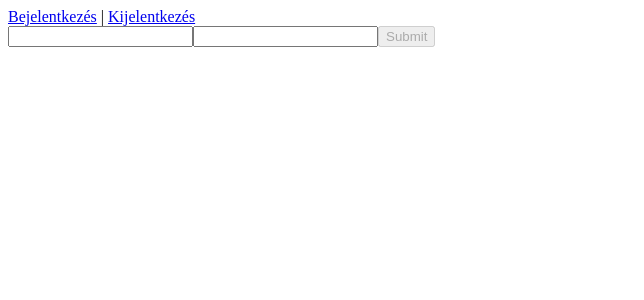
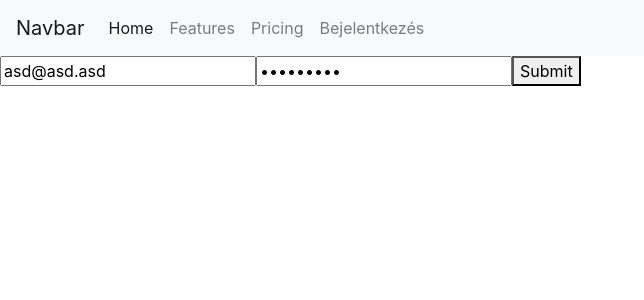
Before and after one commit to szobek/kktg, an Angular app: page /auth/login in a window 1280 px wide. Shown: the top 300 px of the page, without its empty margins (0-644 px from the left). Built offline with nearby package versions, Linux system fonts and the light colour scheme.

Commit message:
login not work

```diff
--- a/package.json
+++ b/package.json
@@ -21,6 +21,7 @@
     "@angular/platform-browser-dynamic": "~7.0.0",
     "@angular/router": "~7.0.0",
     "core-js": "^2.5.4",
+    "ngx-bootstrap": "^3.0.1",
     "rxjs": "~6.3.3",
     "zone.js": "~0.8.26"
   },
--- a/src/app/auth/login/login.component.ts
+++ b/src/app/auth/login/login.component.ts
@@ -26,8 +26,8 @@ export class LoginComponent implements OnInit, OnDestroy {
             }
         );
         this.loginForm = this.fb.group({
-            email: new FormControl('', [Validators.required]),
-            password: new FormControl('', [Validators.required, Validators.minLength(8)]),
+            email: new FormControl('asd@asd.asd', [Validators.required]),
+            password: new FormControl('123456789', [Validators.required, Validators.minLength(8)]),
         })
         console.warn(this.loginForm);
 
--- a/src/app/nav/nav.component.html
+++ b/src/app/nav/nav.component.html
@@ -1,3 +1,23 @@
-
-<a routerLink="auth">Bejelentkezés</a> |
-<a routerLink="auth/logout">Kijelentkezés</a>
+<nav class="navbar navbar-expand-lg navbar-light bg-light">
+    <a class="navbar-brand" href="#">Navbar</a>
+    <button class="navbar-toggler" type="button" data-toggle="collapse" data-target="#navbarNav" aria-controls="navbarNav" aria-expanded="false" aria-label="Toggle navigation">
+        <span class="navbar-toggler-icon"></span>
+    </button>
+    <div class="collapse navbar-collapse" id="navbarNav">
+        <ul class="navbar-nav">
+            <li class="nav-item active">
+                <a class="nav-link" href="#">Home <span class="sr-only">(current)</span></a>
+            </li>
+            <li class="nav-item">
+                <a class="nav-link" href="#">Features</a>
+            </li>
+            <li class="nav-item">
+                <a class="nav-link" href="#">Pricing</a>
+            </li>
+            <li class="nav-item">
+                <a class="nav-link" routerLink="auth" *ngIf="!logged">Bejelentkezés</a>
+                <a class="nav-link" routerLink="auth/logout" *ngIf="logged">Kijelentkezés</a>
+            </li>
+        </ul>
+    </div>
+</nav>
--- a/src/app/nav/nav.component.ts
+++ b/src/app/nav/nav.component.ts
@@ -1,15 +1,33 @@
-import { Component, OnInit } from '@angular/core';
+import {Component, OnDestroy, OnInit} from '@angular/core';
+import {Subscription} from 'rxjs';
+import {AuthService} from '../auth/auth.service';
 
 @Component({
-  selector: 'app-nav',
-  templateUrl: './nav.component.html',
-  styleUrls: ['./nav.component.scss']
+    selector: 'app-nav',
+    templateUrl: './nav.component.html',
+    styleUrls: ['./nav.component.scss']
 })
-export class NavComponent implements OnInit {
+export class NavComponent implements OnInit, OnDestroy {
 
-  constructor() { }
+    loggedSub: Subscription;
+    logged: boolean;
 
-  ngOnInit() {
-  }
+    constructor(private authService: AuthService) {
+        this.loggedSub = this.authService.logged.subscribe(
+            bool => {
+                this.logged = bool;
+                console.log('a logged,', this.logged);
+            },
+            error => console.log('errror van', error)
+        );
+    }
+
+    ngOnInit() {
+    }
+
+    ngOnDestroy() {
+
+    }
+
 
 }
--- a/src/index.html
+++ b/src/index.html
@@ -7,6 +7,7 @@
 
   <meta name="viewport" content="width=device-width, initial-scale=1">
   <link rel="icon" type="image/x-icon" href="favicon.ico">
+  <link href="https://maxcdn.bootstrapcdn.com/bootstrap/4.0.0/css/bootstrap.min.css" rel="stylesheet">
 </head>
 <body>
   <app-root></app-root>
```
Also changed, not shown: 1 other file (tests, documents, lock files or other folders).
